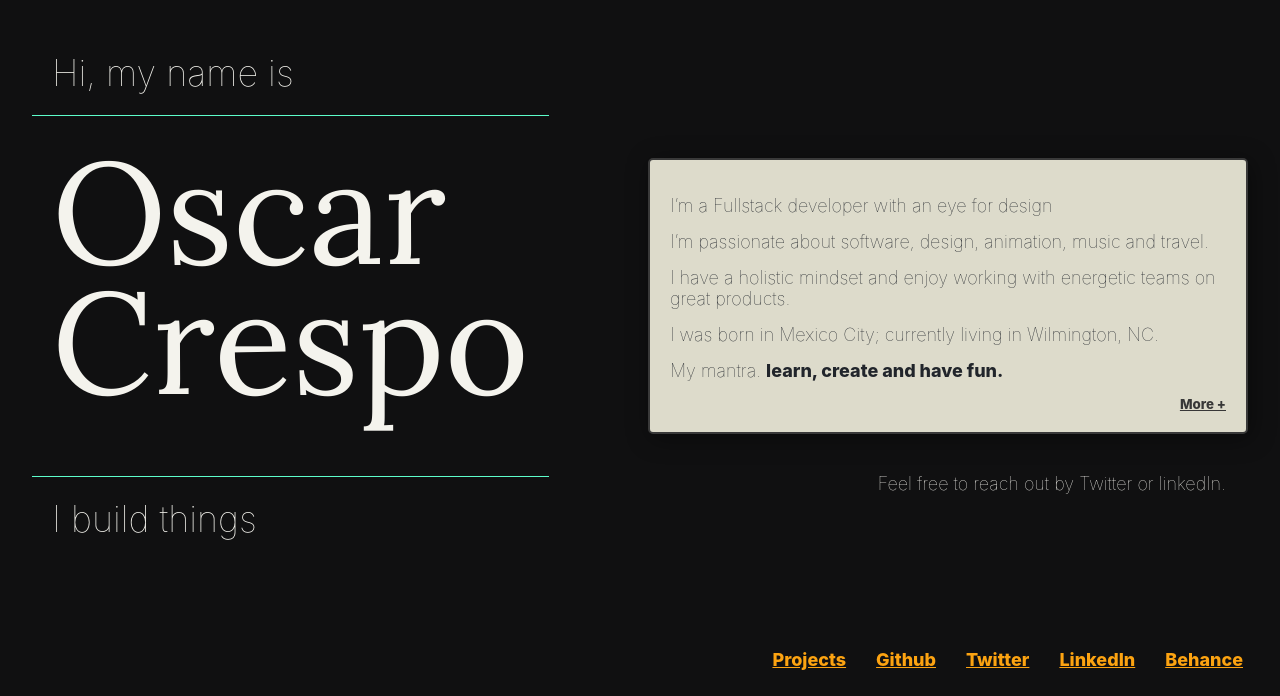
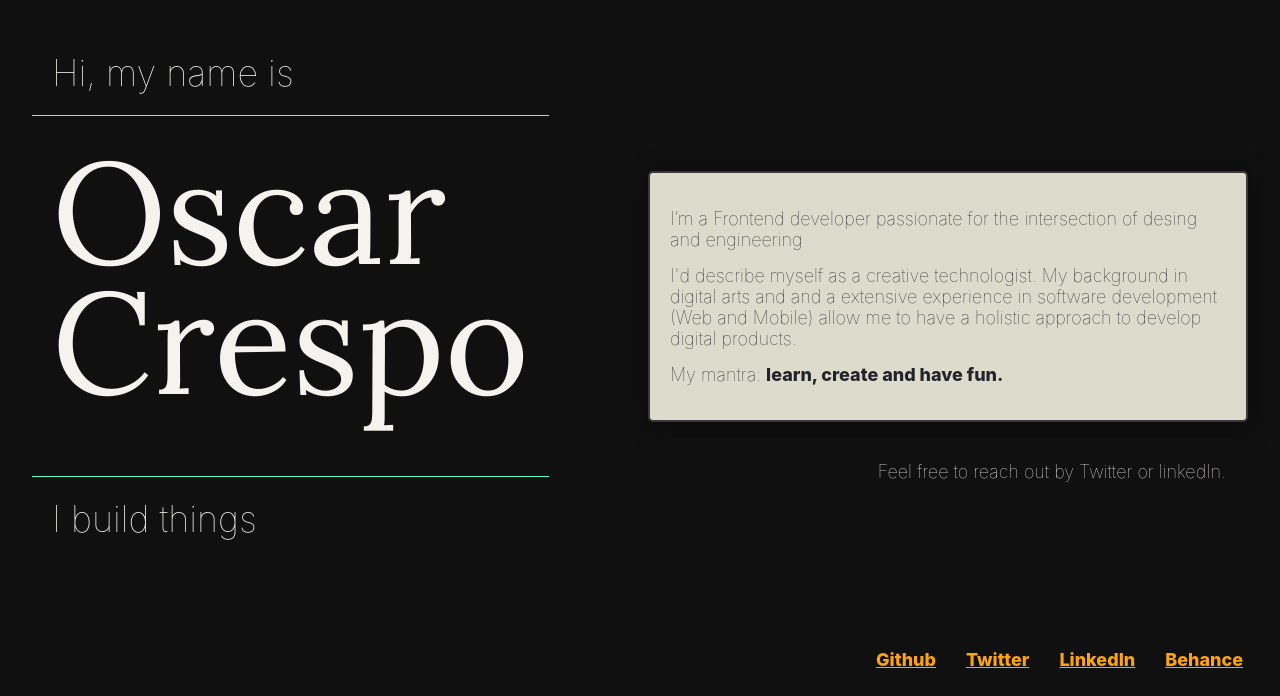
Before and after one commit to oscarCrespo/oscrespo.com, a React (Create React App) app: page / in a window 1280 px wide. Shown: the part 104-800 px from the top of the page. Built offline with nearby package versions, Linux system fonts and the light colour scheme.

Commit message:
Commented out WIP sections, and updated description

```diff
--- a/src/Home.tsx
+++ b/src/Home.tsx
@@ -30,27 +30,28 @@ const MainTitle = () => (
 const Abstract = () => (
   <section className="primaryBright abstractContainer">
     <ul className="abstractList">
-      <li>I’m a Fullstack developer with an eye for design</li>
       <li>
-        I’m passionate about software, design, animation, music and travel.
+        I’m a Frontend developer passionate for the intersection of desing and
+        engineering
       </li>
       <li>
-        I have a holistic mindset and enjoy working with energetic teams on
-        great products.
+        I'd describe myself as a creative technologist. My background in digital
+        arts and and a extensive experience in software development (Web and
+        Mobile) allow me to have a holistic approach to develop digital
+        products.
       </li>
-      <li>I was born in Mexico City; currently living in Wilmington, NC.</li>
       <li>
-        My mantra. <span className="bold">learn, create and have fun.</span>
+        My mantra: <span className="bold">learn, create and have fun.</span>
       </li>
     </ul>
-    <button
+    {/* <button
       className="darkLink"
       onClick={() => {
         alert("In Progress... Will be ready next sprint 🙏");
       }}
     >
       More +
-    </button>
+    </button> */}
     <p className="closingMessage lightText">
       Feel free to reach out by Twitter or linkedIn.
     </p>
--- a/src/Navigation.tsx
+++ b/src/Navigation.tsx
@@ -5,9 +5,13 @@ export default class Navigation extends PureComponent {
     return (
       <nav>
         <ul className="navigationList">
-          <li>
+          {/* <li
+            onClick={() => {
+              alert("In Progress... Will be ready next sprint 🙏");
+            }}
+          >
             <a className="brightLink">Projects</a>
-          </li>
+          </li> */}
           <li>
             <a
               className="brightLink"
```
